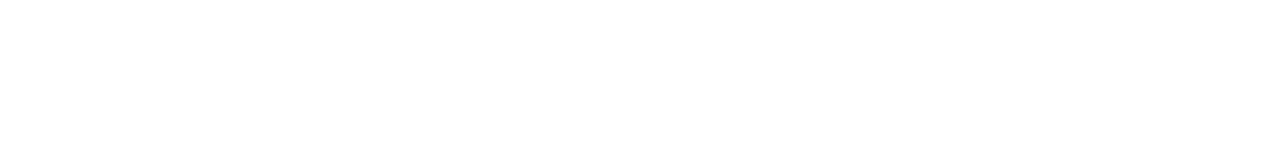
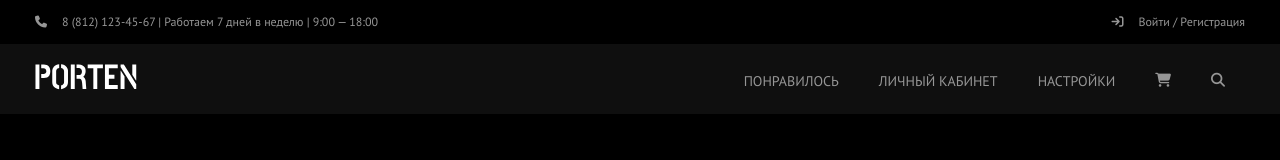
Before and after one commit to MahmudovMuhammadyusuf/porten, a plain HTML site: page index.html in a window 1280 px wide. Drawn offline with Linux system fonts and the light colour scheme.

```diff
--- a/index.html
+++ b/index.html
@@ -1,15 +1,78 @@
 <!DOCTYPE html>
 <html lang="en">
+
 <head>
     <meta charset="UTF-8">
     <meta name="viewport" content="width=device-width, initial-scale=1.0">
+
+    <!-- icons -->
+    <link rel="stylesheet" href="https://cdnjs.cloudflare.com/ajax/libs/font-awesome/6.5.1/css/all.min.css"
+        integrity="sha512-DTOQO9RWCH3ppGqcWaEA1BIZOC6xxalwEsw9c2QQeAIftl+Vegovlnee1c9QX4TctnWMn13TZye+giMm8e2LwA=="
+        crossorigin="anonymous" referrerpolicy="no-referrer" />
+
+
+    <!-- fonts -->
+    <link rel="preconnect" href="https://fonts.googleapis.com">
+    <link rel="preconnect" href="https://fonts.gstatic.com" crossorigin>
+    <link
+        href="https://fonts.googleapis.com/css2?family=Catamaran:wght@400;500;700&family=PT+Sans&family=Playfair+Display&display=swap"
+        rel="stylesheet">
+
     <!-- css -->
     <link rel="stylesheet" href="style.css">
     <title>Document</title>
 </head>
+
 <body>
+    <!-- header -->
+    <header class="header">
+        <!-- top -->
+        <div class="header-top">
+            <div class="container">
+
+                <!-- left -->
+                <div class="left">
+                    <p><i class="fa-solid fa-phone"></i></p>
+                    <p>8 (812) 123-45-67 | Работаем 7 дней в неделю | 9:00 — 18:00 </p>
+
+                </div>
+
+                <!-- right -->
+                <div class="right">
+                    <p><i class="fa-solid fa-arrow-right-to-bracket"></i></p>
+                    <p>Войти / Регистрация</p>
+
+
+                </div>
+            </div>
+        </div>
+
+
+
+        <!-- navbar -->
+        <nav class="navbar">
+            <div class="container">
+                <!-- logo -->
+                <div class="logo">
+                    <img src="images/logo.svg" alt="logo">
+                </div>
+
+                <!-- menu -->
+                <ul class="menu">
+                    <!-- li*5>a.link -->
+                    <li><a href="$" class="link">Понравилось</a></li>
+                    <li><a href="$" class="link">личный кабинет</a></li>
+                    <li><a href="$" class="link">настройки</a></li>
+                    <li><a href="$" class="link"><i class="fa-solid fa-cart-shopping"></i></a></li>
+                    <li><a href="$" class="link"><i class="fa-solid fa-magnifying-glass"></i></a></li>
+                </ul>
+
+            </div>
+        </nav>
+    </header>
 
 
 
 </body>
+
 </html>
--- a/style.css
+++ b/style.css
@@ -1,16 +1,102 @@
 /* Normalize */
-*{
+* {
     margin: 0;
     padding: 0;
     box-sizing: border-box;
 }
 
-ul li{
+ul li {
+    list-style: none;
+}
+
+a {
     text-decoration: none;
+}
 
-}
-a{
-    background: 0;
+button {
     border: 0;
     outline: 0;
+    background: 0;
 }
+
+/* general */
+
+body {
+    background: #000;
+    color: #ffffff;
+    font-family: 'PT Sans', sans-serif;
+    font-weight: 400;
+}
+
+
+
+.container {
+    width: 1210px;
+    margin: 0 auto;
+}
+
+/* header */
+
+.header .header-top {
+    padding: 14px 0;
+}
+
+
+.header .header-top .container {
+    display: flex;
+    align-items: center;
+    justify-content: space-between;
+}
+
+.header .header-top .container .left,
+.header .header-top .container .right {
+    display: flex;
+    align-items: center;
+    justify-content: center;
+    gap: 15px;
+}
+
+.header .header-top .container .left p,
+.header .header-top .container .right p {
+    font-size: 12px;
+    font-weight: 400;
+    font-family: 'PT Sans', sans-serif;
+    line-height: 16px;
+    color: #969696;
+}
+
+
+.header .navbar {
+    background: #0f0f0f;
+    padding:20px 0;
+}
+
+
+.header .navbar .container {
+    display: flex;
+    align-items: center;
+    justify-content: space-between;
+}
+
+
+.header .navbar .container .menu {
+    display: flex;
+    align-items: center;
+    justify-content: center;
+}
+
+.header .navbar .container .menu .link {
+    font-size: 14px;
+    font-weight: 400;
+    font-family: 'PT Sans', sans-serif;
+    line-height: 18px;
+    color: #969696;
+    text-transform: uppercase;
+    transition: 0.2s;
+    padding: 26.5px 20px;
+}
+
+.header .navbar .container .menu .link:hover{
+    color: #ffffff;
+    background: #1f1f1f1f;
+}
```
Also changed, not shown: images/logo.svg (added), 1 other file.
